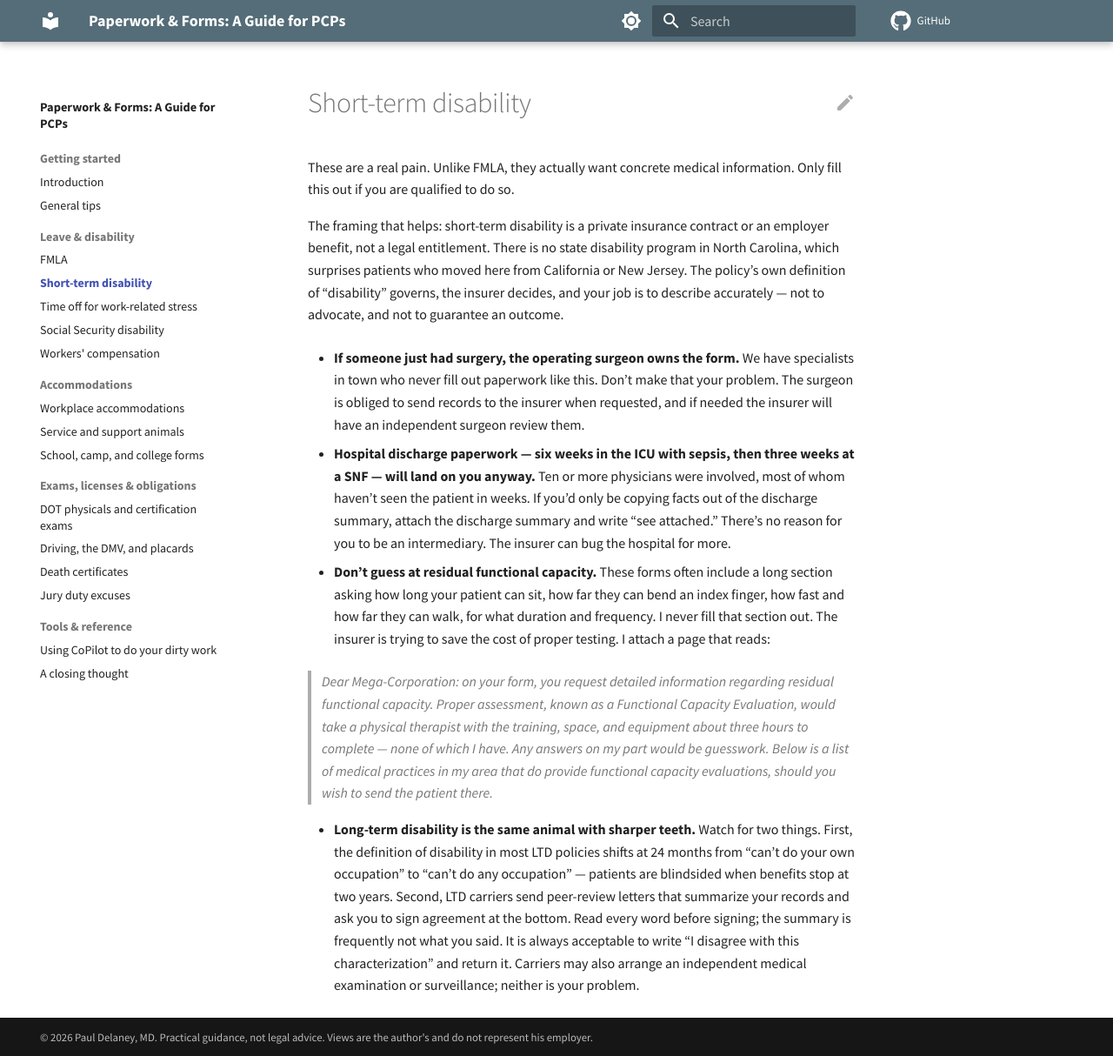
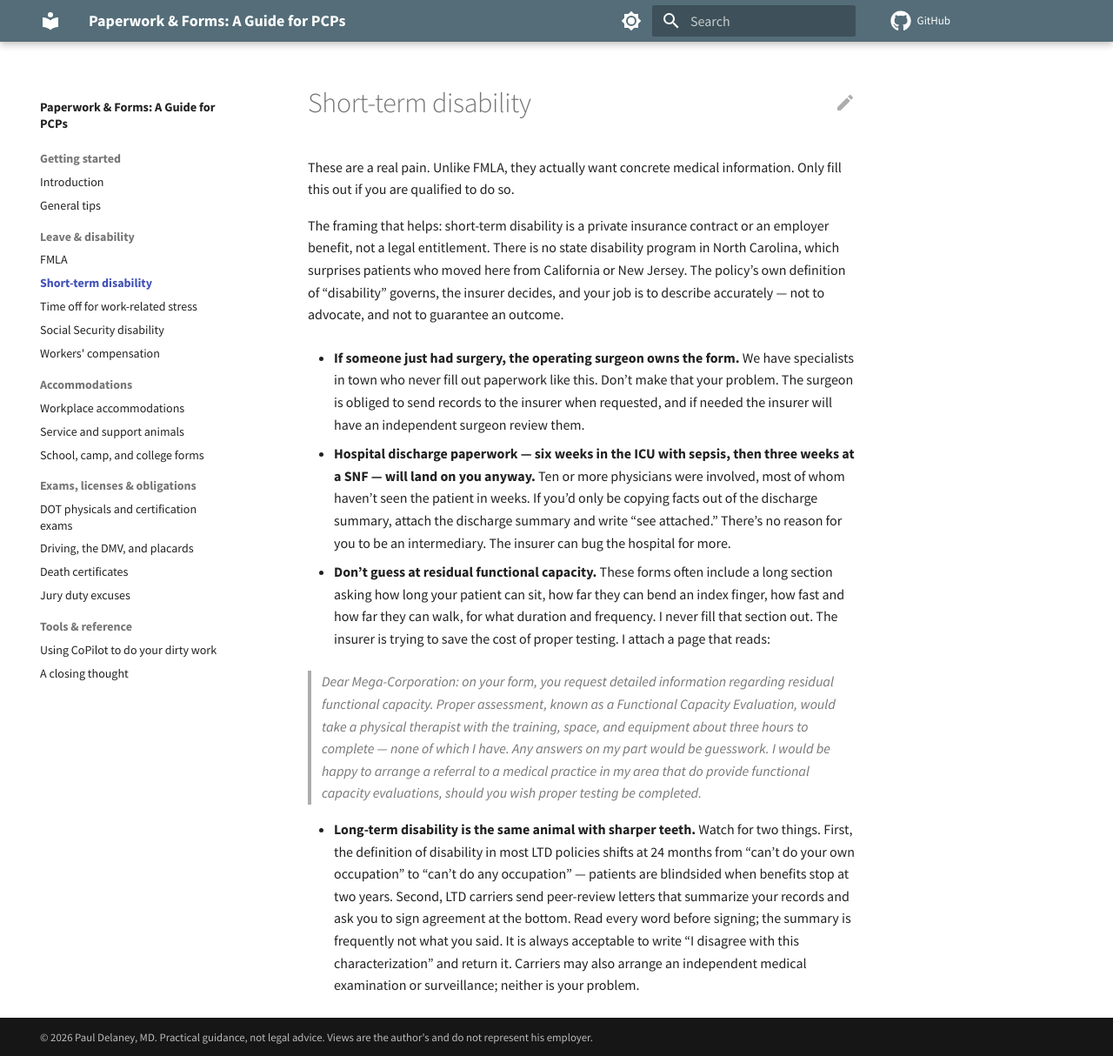
Before and after one commit to pdel4096/PCP-paperwork-guide, an MkDocs documentation site: the page built from docs/leave-disability/short-term-disability.md, in a window 1280 px wide and 1214 px high. Shown: the whole window at 87% size. Built offline with MkDocs 1.6.1 and Material for MkDocs 9.7.7, drawn with Linux system fonts in a browser that asks for light colours; comment, search, counter and statistics services are not loaded.

Commit message:
Revise referral language for functional capacity evaluations
Updated the referral language for functional capacity evaluations to offer assistance in arranging referrals.

```diff
--- a/docs/leave-disability/short-term-disability.md
+++ b/docs/leave-disability/short-term-disability.md
@@ -16,7 +16,7 @@ The framing that helps: short-term disability is a private insurance contract or
 
 <!-- -->
 
-> *Dear Mega-Corporation: on your form, you request detailed information regarding residual functional capacity. Proper assessment, known as a Functional Capacity Evaluation, would take a physical therapist with the training, space, and equipment about three hours to complete — none of which I have. Any answers on my part would be guesswork. Below is a list of medical practices in my area that do provide functional capacity evaluations, should you wish to send the patient there.*
+> *Dear Mega-Corporation: on your form, you request detailed information regarding residual functional capacity. Proper assessment, known as a Functional Capacity Evaluation, would take a physical therapist with the training, space, and equipment about three hours to complete — none of which I have. Any answers on my part would be guesswork. I would be happy to arrange a referral to a medical practice in my area that do provide functional capacity evaluations, should you wish proper testing be completed.*
 
 <!-- -->
 
```
